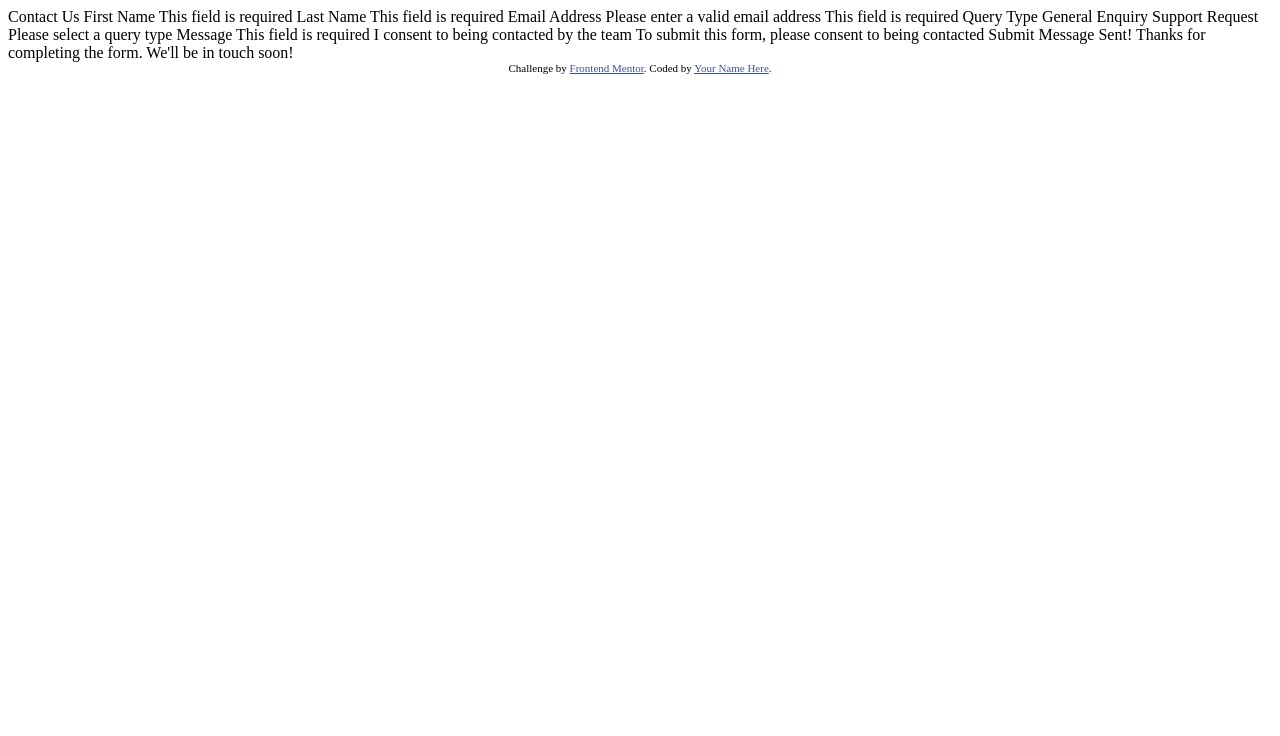
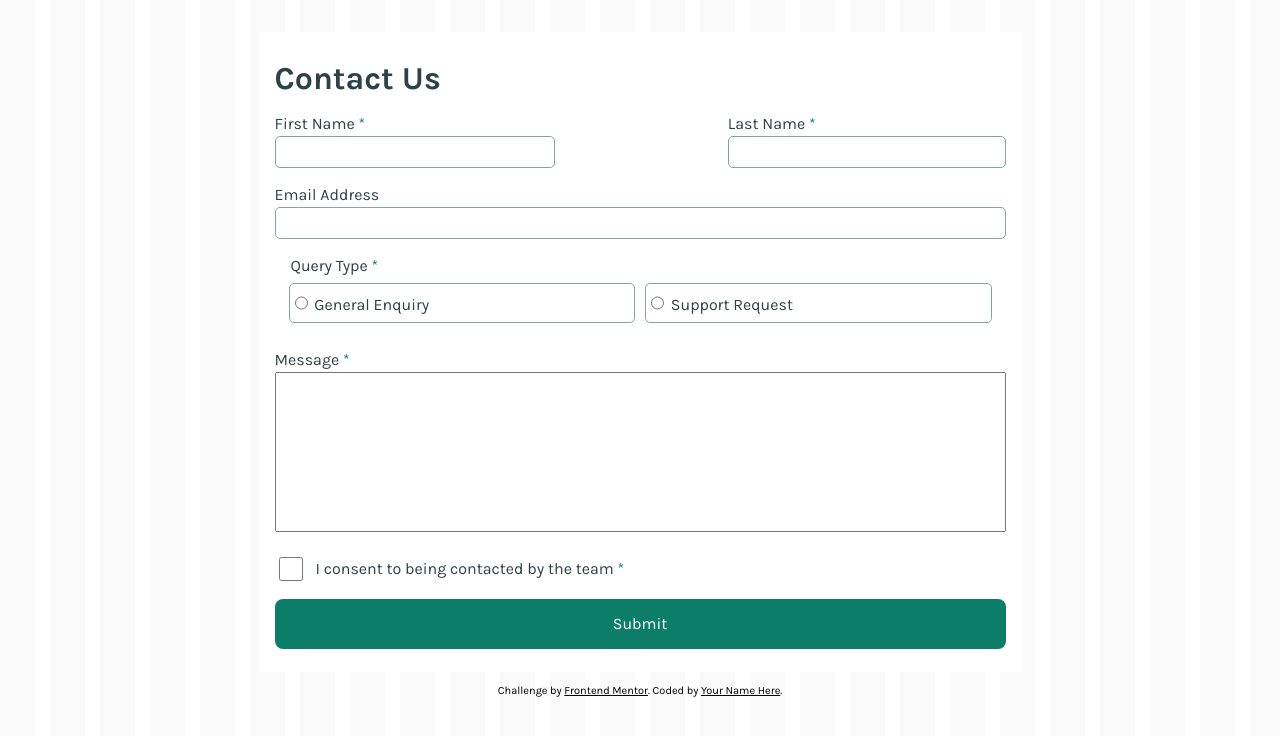
Before and after one commit to nataliesmyth/FEM-contact-form, a plain HTML site: page index.html in a window 1280 px wide. Drawn offline with Linux system fonts and the light colour scheme.

Commit message:
added hover effects

```diff
--- a/index.html
+++ b/index.html
@@ -5,44 +5,60 @@
   <meta name="viewport" content="width=device-width, initial-scale=1.0"> <!-- displays site properly based on user's device -->
 
   <link rel="icon" type="image/png" sizes="32x32" href="./assets/images/favicon-32x32.png">
+  <link rel="stylesheet" href="./styles.css">
+  <link rel="preconnect" href="https://fonts.gstatic.com" crossorigin>
+<link href="https://fonts.googleapis.com/css2?family=Karla:wght@200..800&display=swap" rel="stylesheet">
+  <title>Frontend Mentor | Contact form</title>
+</head>
 
-  <title>Frontend Mentor | Contact form</title>
+<body class="bg-primary-light">
+  <div class="container bg-white">
+    <h1>Contact Us</h1>
+    <div class="flex name-input">
+      <div>
+        <label for="firstname">First Name<span class="text-green">   *</span></label>
+        <input type="text" id="firstname" name="firstname" autocomplete="firstname" aria-describedby="firstname-instructions" required>
+      </div>
+      <div>
+        <label for="lastname">Last Name<span class="text-green">   *</span></label>
+        <input type="text" id="lastname" name="lastname" autocomplete="lastname" aria-describedby="lastname-instructions" required>
+      </div>
+    </div>
 
-  <!-- Feel free to remove these styles or customise in your own stylesheet 👍 -->
-  <style>
-    .attribution { font-size: 11px; text-align: center; }
-    .attribution a { color: hsl(228, 45%, 44%); }
-  </style>
-</head>
-<body>
+    <label for="email">Email Address</label>
+    <input type="text" id="email" name="email" autocomplete="email" aria-describedby="email-instructions" required>
 
-  Contact Us
+    <fieldset>
+      <legend>Query Type<span class="text-green">   *</span></legend>
+      <div class="radio-btn">
+        <input type="radio" name="query-type" id="general-enquiry">
+        <label for="general-enquiry">General Enquiry</label><br>
+      </div>
+      <div class="radio-btn">
+        <input type="radio" name="query-type" id="support-request">
+        <label for="support-request">Support Request</label>
+      </div>
+    </fieldset>
 
-  First Name
+    <label for="message">Message<span class="text-green">   *</span></label>
+    <textarea name="message" id="message"></textarea>
+
+    <div class="flex terms">
+      <input class="checkbox" type="checkbox" name="consent" id="consent">
+      <label for="consent">I consent to being contacted by the team<span class="text-green">   *</span>
+      </label>
+    </div>
+    <button class="btn">Submit</button>
+  </div>
+
+  <!-- To submit this form, please consent to being contacted -->
+  <!-- Please enter a valid email address
   This field is required
 
-  Last Name
-  This field is required
-
-  Email Address
-  Please enter a valid email address
-  This field is required
-
-  Query Type
-  General Enquiry
-  Support Request
   Please select a query type
 
-  Message
-  This field is required
-
-  I consent to being contacted by the team
-  To submit this form, please consent to being contacted
-
-  Submit
-
   Message Sent!
-  Thanks for completing the form. We'll be in touch soon!
+  Thanks for completing the form. We'll be in touch soon! -->
 
   <div class="attribution">
     Challenge by <a href="https://www.frontendmentor.io?ref=challenge">Frontend Mentor</a>.
--- a/styles.css
+++ b/styles.css
@@ -138,6 +138,13 @@ body {
 .sp-150 { width: var(--sp-150); }
 .sp-100 { width: var(--sp-100); }
 
+.fs-heading { font-size: var(--fs-heading); }
+.fs-body { font-size: var(--fs-body); }
+.fs-small { font-size: var(--fs-small); }
+
+.fw-reg { font-weight: var(--fw-regular); }
+.fw-bold { font-weight: var(--fw-bold); }
+
 .flex {
   display: flex;
 }
@@ -160,9 +167,106 @@ body {
   margin-top: var(--flow-space, 1rem);
 }
 
-.fs-heading { font-size: var(--fs-heading); }
-.fs-body { font-size: var(--fs-body); }
-.fs-small { font-size: var(--fs-small); }
+#firstname,
+#lastname,
+#email,
+#message,
+button {
+  width: 100%;
+}
 
-.fw-reg { font-weight: var(--fw-regular); }
-.fw-bold { font-weight: var(--fw-bold); }
+input,
+.radio-btn {
+  border-radius: 5px;
+  border: 1px solid hsl(var(--clr-neutral-light));
+  height: var(--sp-400);
+}
+
+.checkbox {
+  width: 5%;
+}
+
+.container {
+  margin: auto;
+  padding: .5em 1em;
+  color: hsl(var(--clr-neutral-dark));
+  max-width: 763px;
+}
+
+.container > * {
+  margin-bottom: 15px;
+}
+
+label {
+  font-size: var(--fs-small);
+}
+
+textarea {
+  resize: none;
+}
+
+.btn {
+  background-color: hsl(var(--clr-primary-medium));
+  color: hsl(var(--clr-white));
+  outline: none;
+  border: none;
+  border-radius: 8px;
+  padding: 1em;
+  font-family: var(--ff-total);
+}
+
+.btn:hover {
+  cursor: pointer;
+  background-color: #0F372E;
+}
+
+.terms {
+  gap: 10px;
+  align-items: center;
+}
+
+fieldset {
+  border: none;
+}
+
+.radio-btn > label {
+  position: relative;
+  top: -9px;
+}
+
+input:hover {
+  cursor: pointer;
+  border-color: hsl(var(--clr-primary-medium));
+}
+
+.attribution {
+  font-size: 11px; text-align: center;
+  margin-block: 1em;
+}
+
+@media (min-width: 650px) {
+  .checkbox {
+    width: 24px;
+    height: 24px;
+  }
+
+  .name-input {
+    justify-content: space-between;
+  }
+
+  fieldset {
+    display: flex;
+    justify-content: space-between;
+    gap: 10px;
+  }
+
+  .radio-btn {
+    width: 100%;
+    height: 40px;
+  }
+
+  .radio-btn:hover {
+    cursor: pointer;
+    border-color: hsl(var(--clr-primary-medium));
+  }
+}
```
